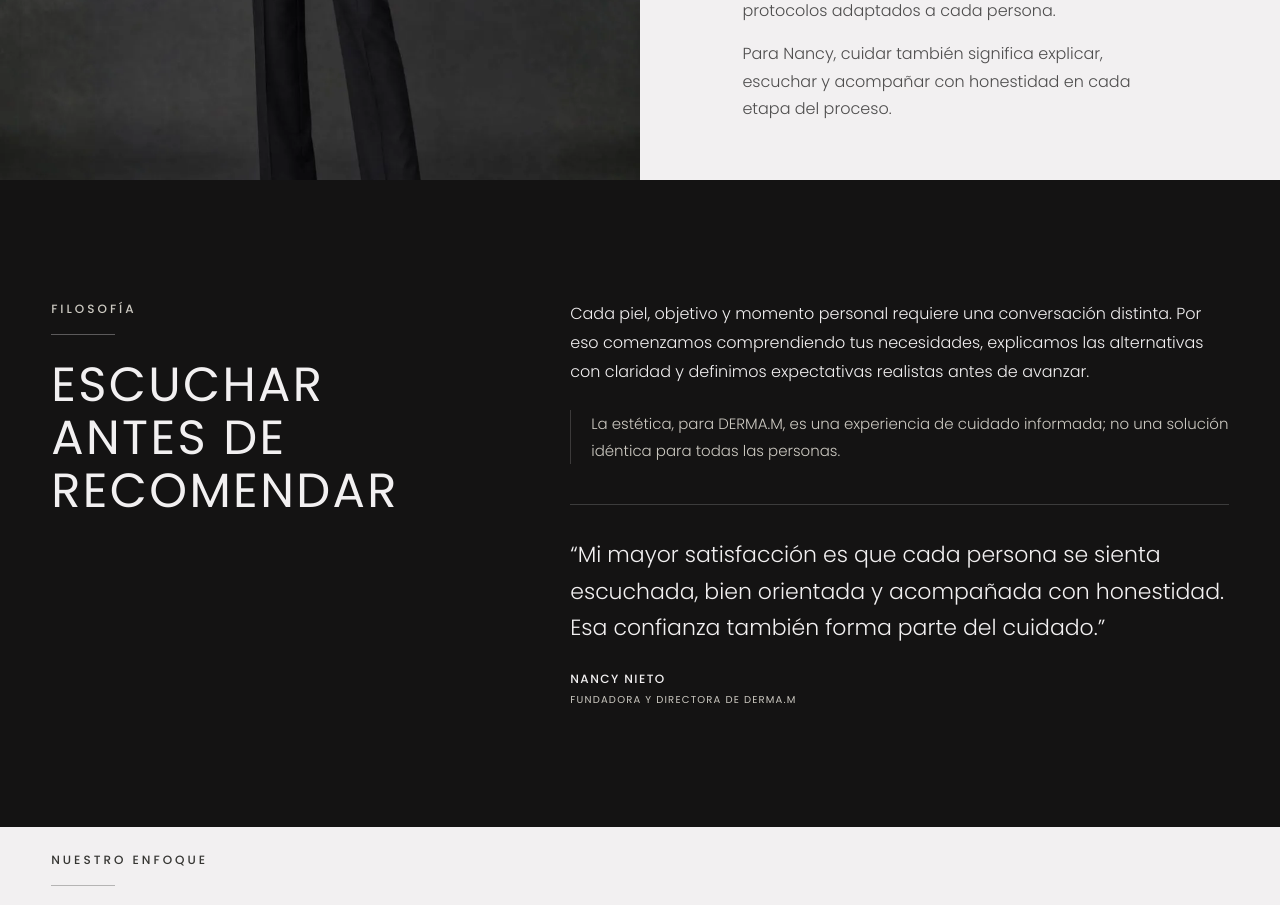
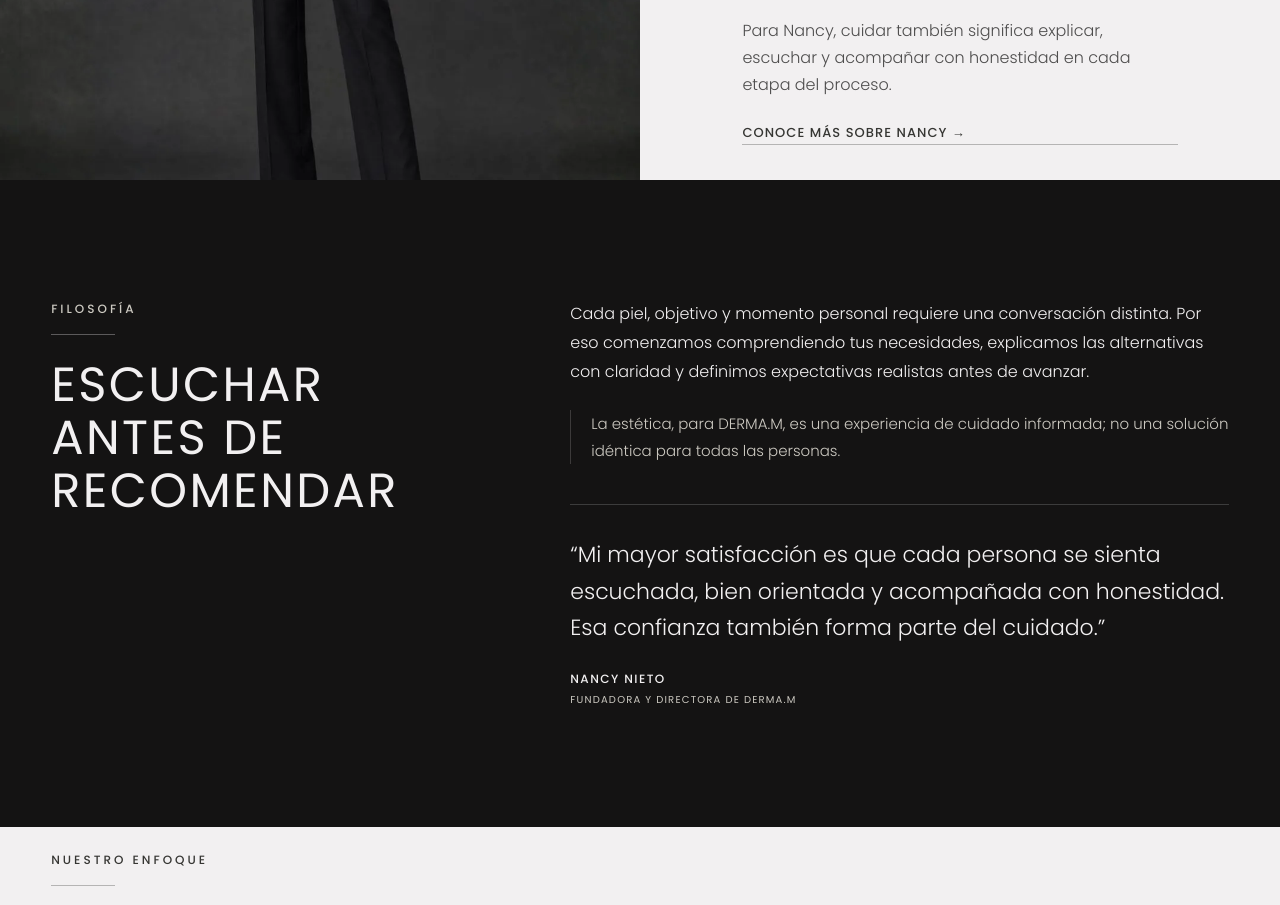
Before and after one commit to empathoai/DermaM_V2, a React (Vite) app: page /nosotros in a window 1280 px wide. Shown: the part 1300-2205 px from the top of the page. Built offline with nearby package versions, Linux system fonts and the light colour scheme; no server answers.

Commit message:
feat: cross-link /nosotros to Nancy Nieto bio page for item 4.2

```diff
--- a/src/components/templates/AboutPage/AboutPage.jsx
+++ b/src/components/templates/AboutPage/AboutPage.jsx
@@ -1,4 +1,5 @@
 import React from 'react';
+import { Link } from 'react-router-dom';
 import { motion } from 'motion/react';
 import { useMotionSystem } from '../../utils/motion';
 import PageHero from '../../sections/PageHero/PageHero';
@@ -87,6 +88,9 @@ export default function AboutPage({ data }) {
               {founderSpotlight.secondaryBody && (
                 <p className={styles.spotlightBodySecondary}>{founderSpotlight.secondaryBody}</p>
               )}
+              <Link to="/nosotros/nancy-nieto" className={styles.spotlightLink}>
+                Conoce más sobre Nancy →
+              </Link>
             </motion.div>
           </div>
         </div>
--- a/src/components/templates/AboutPage/AboutPage.module.css
+++ b/src/components/templates/AboutPage/AboutPage.module.css
@@ -103,6 +103,32 @@
   font-weight: 300;
   max-width: 640px;
   margin: 0;
+}
+
+.spotlightLink {
+  display: inline-block;
+  margin-top: 24px;
+  font-size: 13px;
+  font-weight: 500;
+  letter-spacing: 0.08em;
+  text-transform: uppercase;
+  color: #363633;
+  text-decoration: none;
+  border-bottom: 1px solid rgba(54, 54, 51, 0.32);
+  padding-bottom: 2px;
+  transition: border-color 180ms ease, color 180ms ease;
+}
+
+@media (hover: hover) {
+  .spotlightLink:hover {
+    color: #141313;
+    border-color: #141313;
+  }
+}
+
+.spotlightLink:focus-visible {
+  outline: 2px solid #363633;
+  outline-offset: 3px;
 }
 
 /* 3. Founder Philosophy Section */
```
